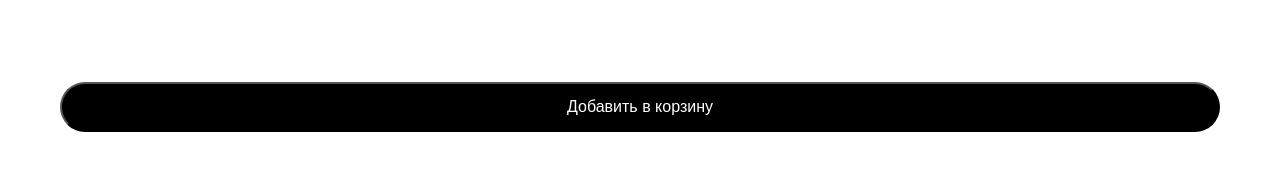
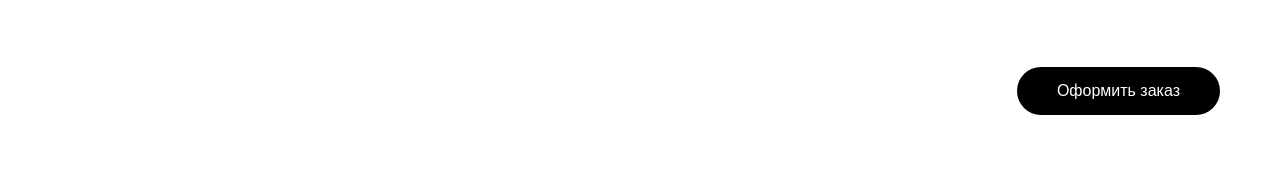
Before and after one commit to asd965asd/Rossov---host-Souja, a plain HTML site: page cart.html in a window 1280 px wide. Shown: the part 373-544 px from the top of the page. Drawn offline with Linux system fonts and the light colour scheme; a web font is replaced by a local one.

Commit message:
Update cart.html

```diff
--- a/cart.html
+++ b/cart.html
@@ -39,7 +39,9 @@
             </div>
         </div>
         <div class="cart-checkout">
-            <button id="cart-button" class="checkout-btn">Добавить в корзину</button>
+            <a href="ofer.html">
+                <button class="checkout-button">Оформить заказ</button>
+            </a>
         </div>
     </div>
 
```
